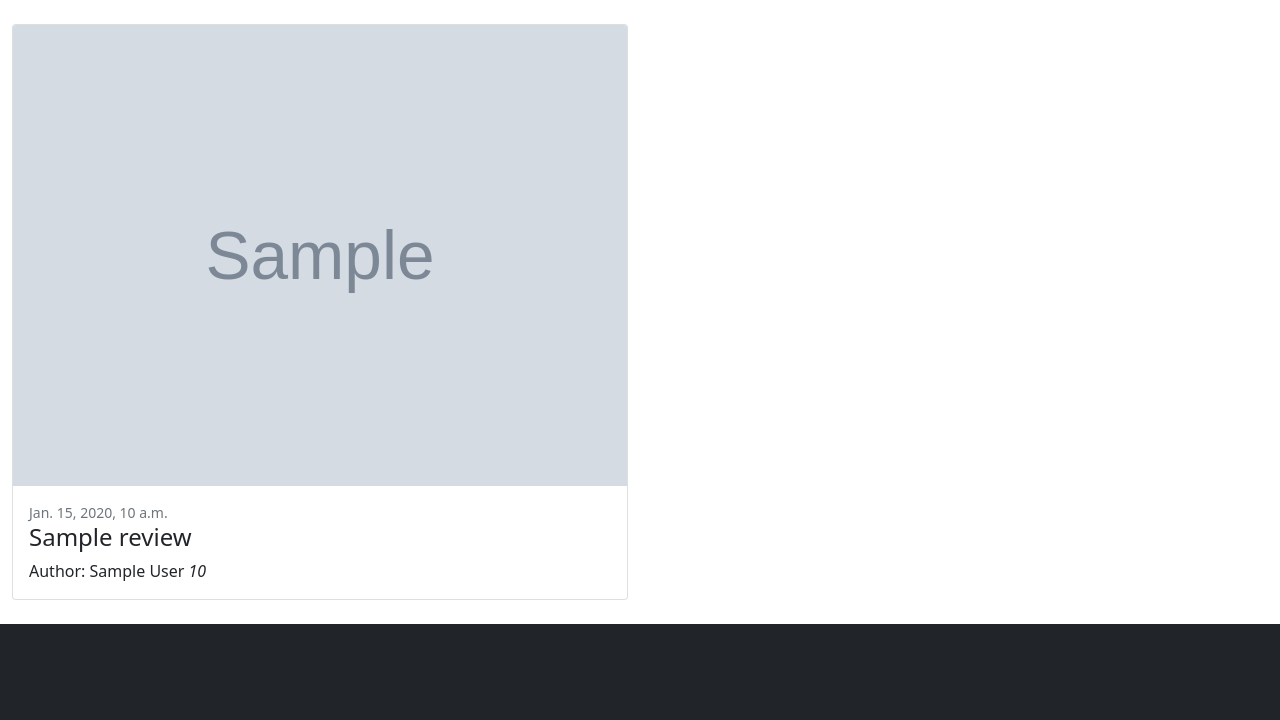
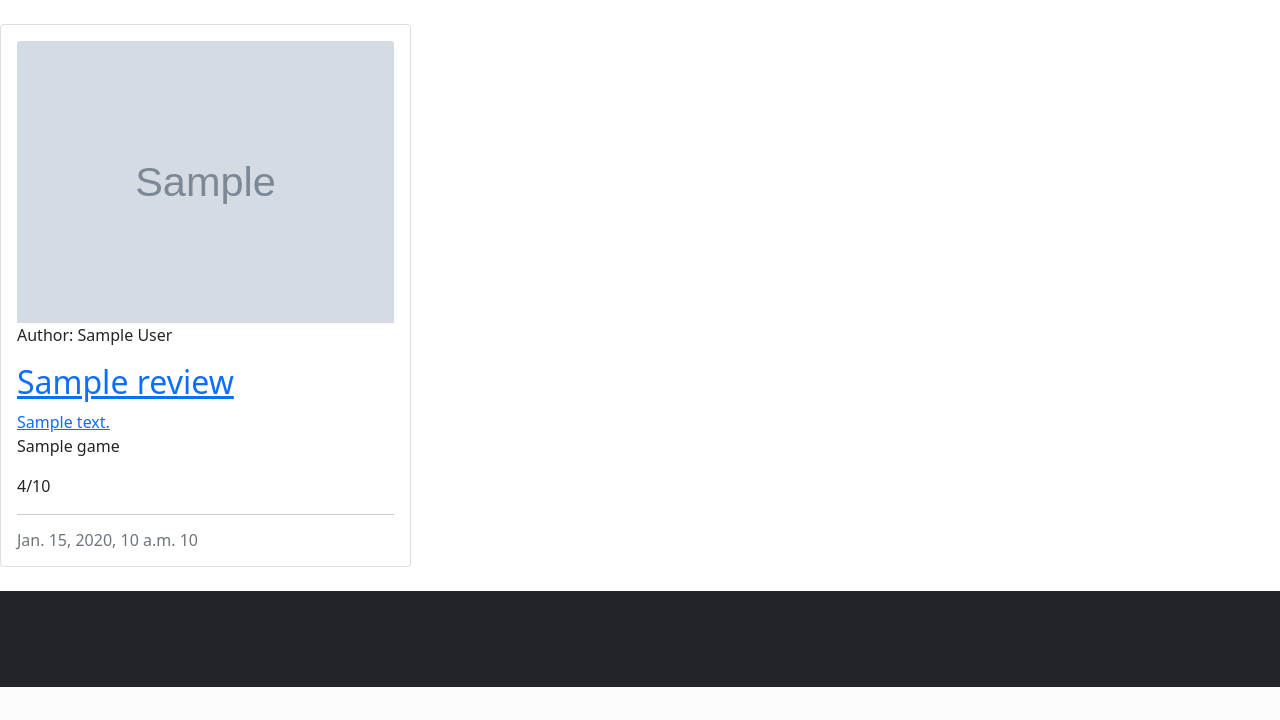
Before and after one commit to TylerMorgan142/Project4, a Django app: template templates/index.html in a window 1280 px wide. Shown: the part 297-1017 px from the top of the page. After the commit the page ends 984 px from the top, so only its background shows below. Run offline with Django 3.2, Linux system fonts and the light colour scheme; the template is opened without the code that fills it: most values are stand-ins (such as "Sample title", 1, 10 or a date in 2020); grey boxes marked "Sample" are stand-in pictures.

Commit message:
Added unique images for each game

```diff
--- a/Pages/models.py
+++ b/Pages/models.py
@@ -11,6 +11,7 @@ class Game(models.Model):
     release_date = models.DateField()
     genre = models.CharField(max_length=50)
     developer = models.CharField(max_length=50)
+    featured_image = CloudinaryField('image', default='placeholder')
 
     def __str__(self):
         return self.title
@@ -20,7 +21,6 @@ class Review_post(models.Model):
     title = models.CharField(max_length=200, unique=True, default="")
     slug = models.SlugField(max_length=200, unique=True)
     game = models.ForeignKey(Game, on_delete=models.CASCADE)
-    featured_image = CloudinaryField('image', default='placeholder')
     author = models.ForeignKey(
         User, on_delete=models.CASCADE, related_name="review_posts"
     )
--- a/templates/index.html
+++ b/templates/index.html
@@ -2,26 +2,35 @@
 
 {% block content %}
 
-<div class="container-fluid">
+<div class="col-12 mt-3 left">
     <div class="row">
-        <div class="col-lg-6">
-            <!-- Review post-->
-            {% for review in review_list %}
+        {% for review in review_list %}
+        <div class="col-md-4">
             <div class="card mb-4">
-                {% if "placeholder" in review.featured_image.url %}
-                <img class="card-img-top"
-                src="https://upload.wikimedia.org/wikipedia/commons/d/d1/Image_not_available.png">
-                {% else %}
-                <img class="card-img-top" src=" {{ review.featured_image.url }}">
-                {% endif %}
                 <div class="card-body">
-                    <div class="small text-muted">{{ review.created_on}}</div>
-                    <h2 class="card-title h4">{{ review.title }}</h2>
-                    <p class="card-text">Author: {{ review.author }} <i class="far fa-heart">{{ review.number_of_likes }}</i></p>
-
+                    <div class="image-container">
+                        {% if "placeholder" in review.game.featured_image.url %}
+                        <img class="card-img-top"
+                            src="https://upload.wikimedia.org/wikipedia/commons/thumb/a/ac/No_image_available.svg/2048px-No_image_available.svg.png">
+                        {% else %}
+                        <img class="card-img-top" src=" {{ review.game.featured_image.url }}">
+                        {% endif %}
+                        <div class="image-flash">
+                            <p class="author">Author: {{ review.author }}</p>
+                        </div>
+                    </div>
+                    <a href="#!" class="review-link">
+                        <h2 class="card-title">{{ review.title }}</h2>
+                        <p class="card-text">{{ review.excerpt }}</p>
+                    </a>
+                    <p class="card-text"> {{ review.game }}</p>
+                    <p class="card-text"> {{ review.rating }}/10</p>
+                    <hr />
+                    <p class="card-text text-muted h6">{{ review.created_on}} <i class="far fa-heart"></i>
+                        {{ review.number_of_likes }}</p>
                 </div>
             </div>
-</div>
+        </div>
             {% if forloop.counter|divisibleby:3 %}
             </div>
             <div class="row">
```
Also changed, not shown: Pages/views.py (+2 -6 lines), Pages/migrations/0007_auto_20230922_2333.py (added).
